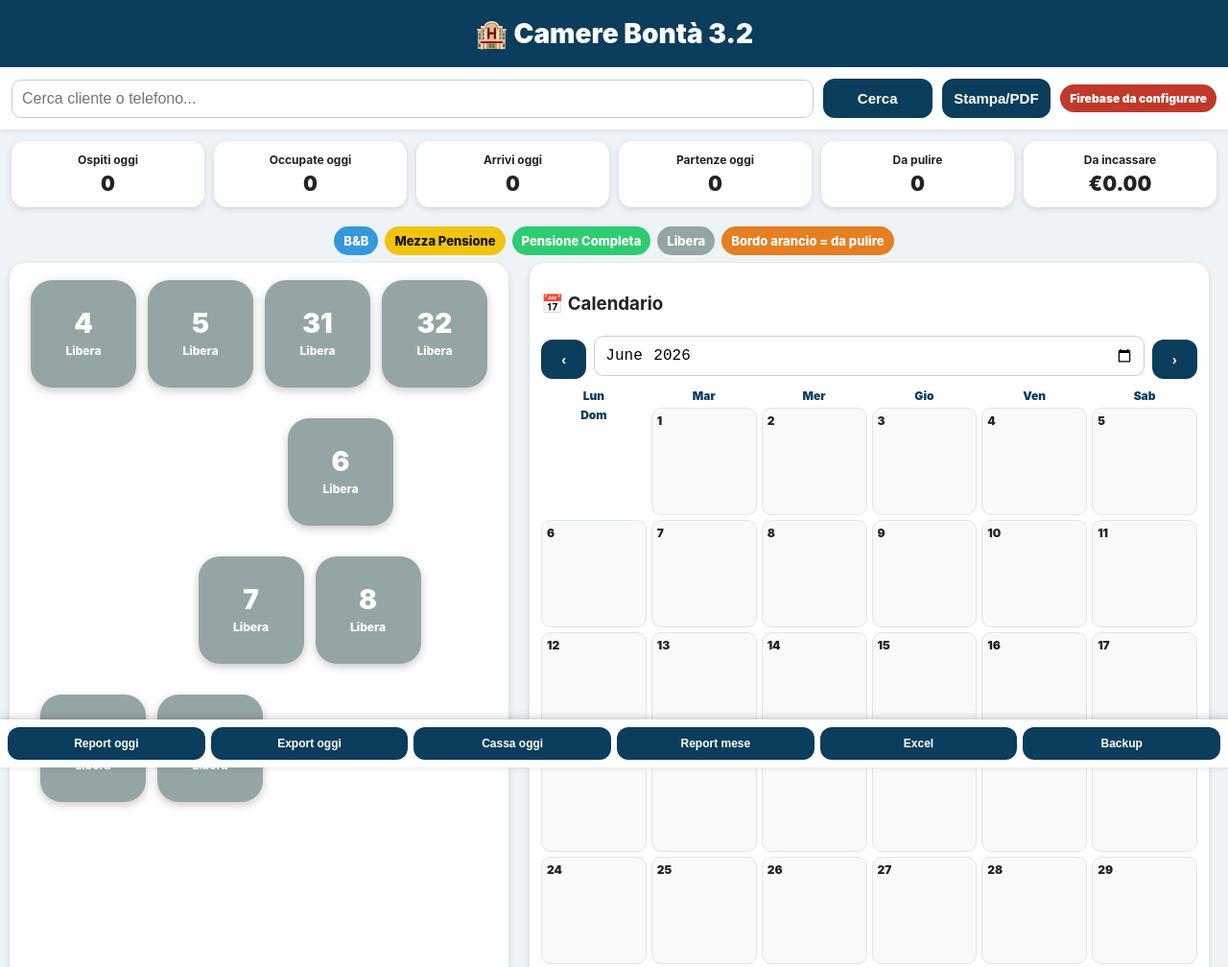
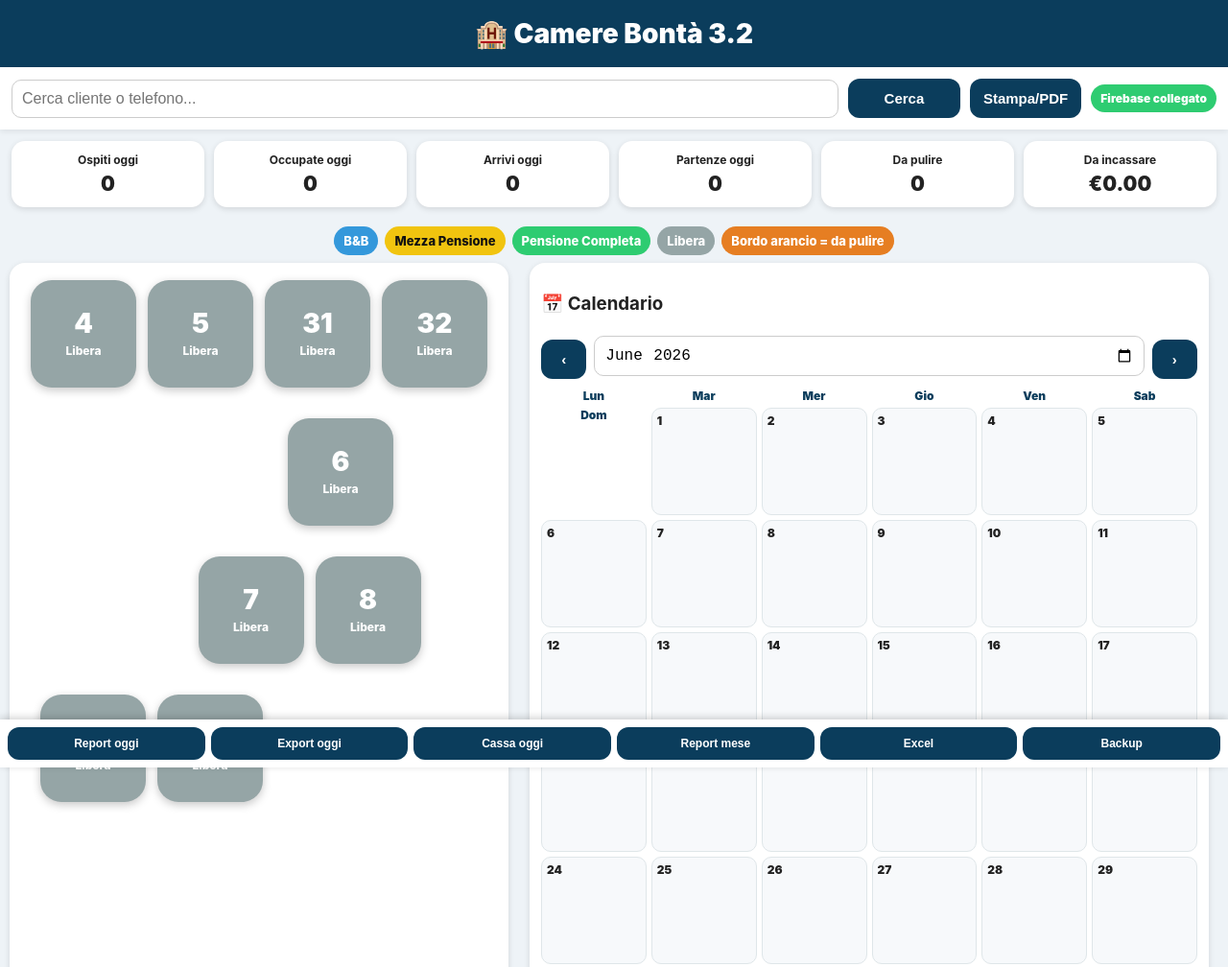
Before and after one commit to 6b6js42k2t-beep/camera-bont-, a plain HTML site: page index.html in a window 1280 px wide. Shown: the top 1008 px of the page at 96% size. Drawn offline with Linux system fonts and the light colour scheme; no server answers.

Commit message:
Update index.html

```diff
--- a/index.html
+++ b/index.html
@@ -83,13 +83,13 @@
    4) Carica questo file su GitHub come index.html
 */
 const firebaseConfig = {
-  apiKey: "INCOLLA_QUI_API_KEY",
-  authDomain: "INCOLLA_QUI_AUTH_DOMAIN",
-  databaseURL: "INCOLLA_QUI_DATABASE_URL",
-  projectId: "INCOLLA_QUI_PROJECT_ID",
-  storageBucket: "INCOLLA_QUI_STORAGE_BUCKET",
-  messagingSenderId: "INCOLLA_QUI_MESSAGING_SENDER_ID",
-  appId: "INCOLLA_QUI_APP_ID"
+  apiKey: "AIzaSyAtHDQPgCJV1XaKuRMRaNtBvaz9ajnjSb4",
+  authDomain: "camera-bonta.firebaseapp.com",
+  databaseURL: "https://camera-bonta-default-rtdb.firebaseio.com",
+  projectId: "camera-bonta",
+  storageBucket: "camera-bonta.firebasestorage.app",
+  messagingSenderId: "545815136169",
+  appId: "1:545815136169:web:7138d118fb29ad488966b8"
 };
 const FIREBASE_PATH = "camere_bonta";
 let firebaseReady = false;
```
